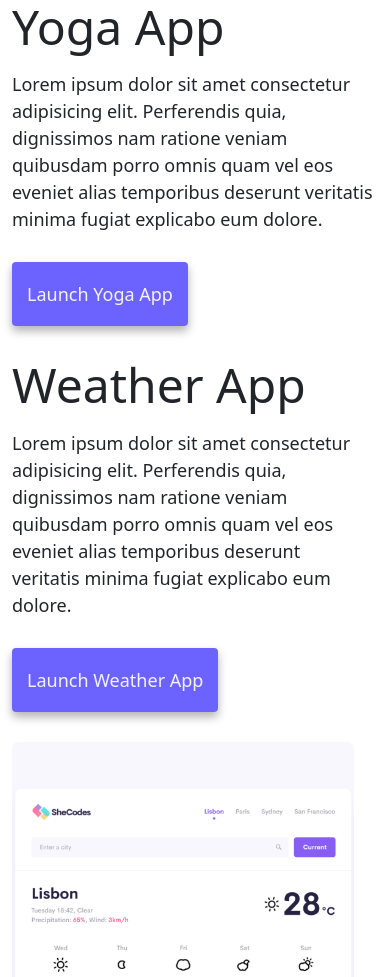
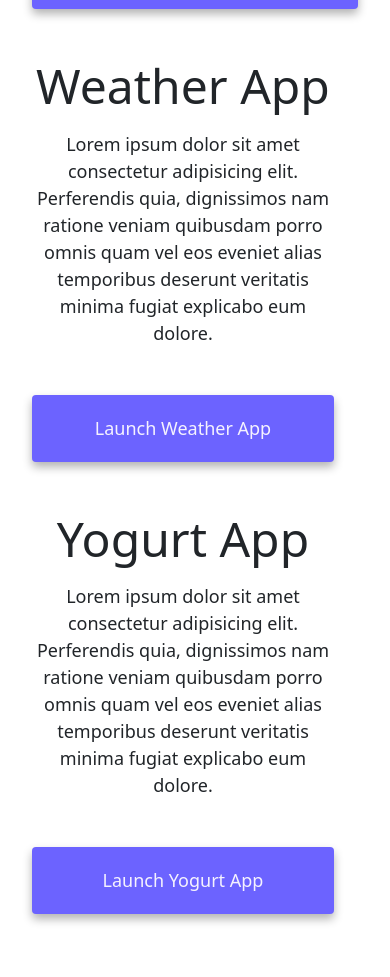
Before and after one commit to felicialatte/my-portfolio, a plain HTML site: page index.html in a window 390 px wide. Shown: the part 1020-1997 px from the top of the page. Drawn offline with nearby package versions, Linux system fonts and the light colour scheme.

Commit message:
Removed pics for Responsive mobile with Bootstrap

```diff
--- a/css/styles.css
+++ b/css/styles.css
@@ -85,3 +85,16 @@
     color: var(--secondary-color);
     box-shadow: var(--box-shadow);
   }
+
+
+  @media (max-width: 576px) {
+    .mobile {
+    text-align: center;
+    display: block;
+    margin: 0 20px
+}
+
+    .portfolio-photo {
+        display: none;
+    }
+  }
--- a/index.html
+++ b/index.html
@@ -62,54 +62,54 @@
 
     <div class="container">
       <div class="row">
-        <div class="col-md-6">
-          <img src="/images/yoga.png" class="img-fluid rounded" alt="yoga app" title="yoga app photo"/>
+        <div class="col-sm-6">
+          <img src="/images/yoga.png" class="img-fluid rounded portfolio-photo" alt="yoga app" title="yoga app photo"/>
         </div>
-        <div class="col-md-6">
-          <h2 class="mb-3">Yoga App</h2>
-          <p>
+        <div class="col-sm-6">
+          <h2 class="mb-3 mobile">Yoga App</h2>
+          <p class="mobile">
             Lorem ipsum dolor sit amet consectetur adipisicing elit. Perferendis
             quia, dignissimos nam ratione veniam quibusdam porro omnis quam vel
             eos eveniet alias temporibus deserunt veritatis minima fugiat
             explicabo eum dolore.
           </p>
           <div class="mt-5">
-            <a href="#" class="primary-link" title="Check my Yoga app">Launch Yoga App</a>
+            <a href="#" class="primary-link mobile" title="Check my Yoga app">Launch Yoga App</a>
           </div>
         </div>
 
         <div class="row mt-5">
-          <div class="col-md-6">
-            <h2 class="mb-3">Weather App</h2>
-            <p>
+          <div class="col-sm-6">
+            <h2 class="mb-3 mobile">Weather App</h2>
+            <p class="mobile">
               Lorem ipsum dolor sit amet consectetur adipisicing elit.
               Perferendis quia, dignissimos nam ratione veniam quibusdam porro
               omnis quam vel eos eveniet alias temporibus deserunt veritatis
               minima fugiat explicabo eum dolore.
             </p>
             <div class="mb-5 mt-5">
-              <a href="#" class="primary-link" title="Check my Weather App">Launch Weather App</a>
+              <a href="#" class="primary-link mobile" title="Check my Weather App">Launch Weather App</a>
             </div>
           </div>
-          <div class="col-md-6">
-            <img src="/images/weather.png" class="img-fluid rounded" alt="weather app" title="weather app photo" />
+          <div class="col-sm-6">
+            <img src="/images/weather.png" class="img-fluid rounded mb-5 portfolio-photo" alt="weather app" title="weather app photo" />
           </div>
         </div>
 
-        <div class="row mt-5 mb-5">
-          <div class="col-md-6">
-            <img src="/images/yogurt.png" class="img-fluid rounded" alt="yogurt app" title="yogurt app photo"/>
+        <div class="row mb-5">
+          <div class="col-sm-6">
+            <img src="/images/yogurt.png" class="img-fluid rounded portfolio-photo" alt="yogurt app" title="yogurt app photo"/>
           </div>
-          <div class="col-md-6">
-            <h2 class="mb-3">Yogurt App</h2>
-            <p>
+          <div class="col-sm-6">
+            <h2 class="mb-3 mobile">Yogurt App</h2>
+            <p class="mobile">
               Lorem ipsum dolor sit amet consectetur adipisicing elit.
               Perferendis quia, dignissimos nam ratione veniam quibusdam porro
               omnis quam vel eos eveniet alias temporibus deserunt veritatis
               minima fugiat explicabo eum dolore.
             </p>
             <div class="mt-5 mb-5">
-              <a href="#" class="primary-link" title="Check my Yogurt App">Launch Yogurt App</a>
+              <a href="#" class="primary-link mobile" title="Check my Yogurt App">Launch Yogurt App</a>
             </div>
           </div>
         </div>
```
